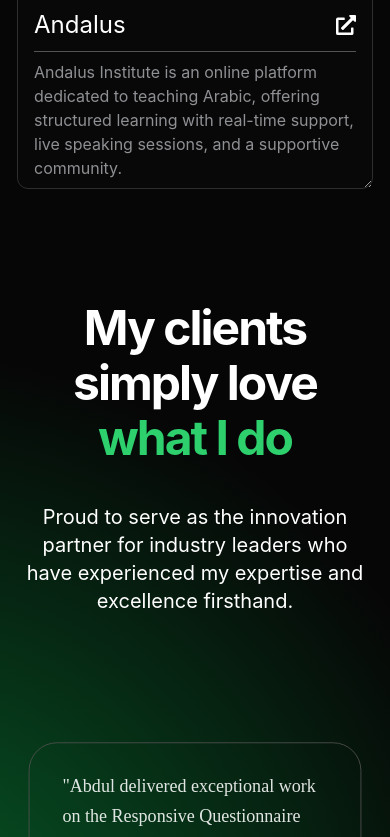
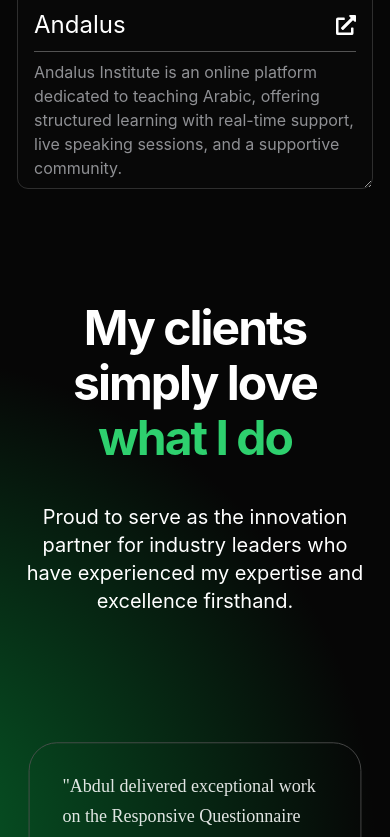
Before and after one commit to code-creeper/code-creeper.github.io, a Nuxt app: page / in a window 390 px wide. Shown: the part 2587-3424 px from the top of the page. Built offline with nearby package versions, Linux system fonts and the light colour scheme.

Commit message:
Update UpworkReviews.vue

```diff
--- a/components/Home/UpworkReviews.vue
+++ b/components/Home/UpworkReviews.vue
@@ -106,4 +106,11 @@ onBeforeUnmount(() => {
   background-image: radial-gradient(circle at -30% 25%, rgb(6, 96, 41) 0px, transparent 30%),
   radial-gradient(circle at 120% 72%, rgb(6, 96, 41) 0px, transparent 30%);
 }
+
+@media screen and (max-width: 48rem) {
+  .radialBackground {
+    background-image: radial-gradient(circle at -30% 20%, rgb(6, 96, 41) 0px, transparent 22%),
+    radial-gradient(circle at 120% 83%, rgb(6, 96, 41) 0px, transparent 22%);
+  }
+}
 </style>
```
